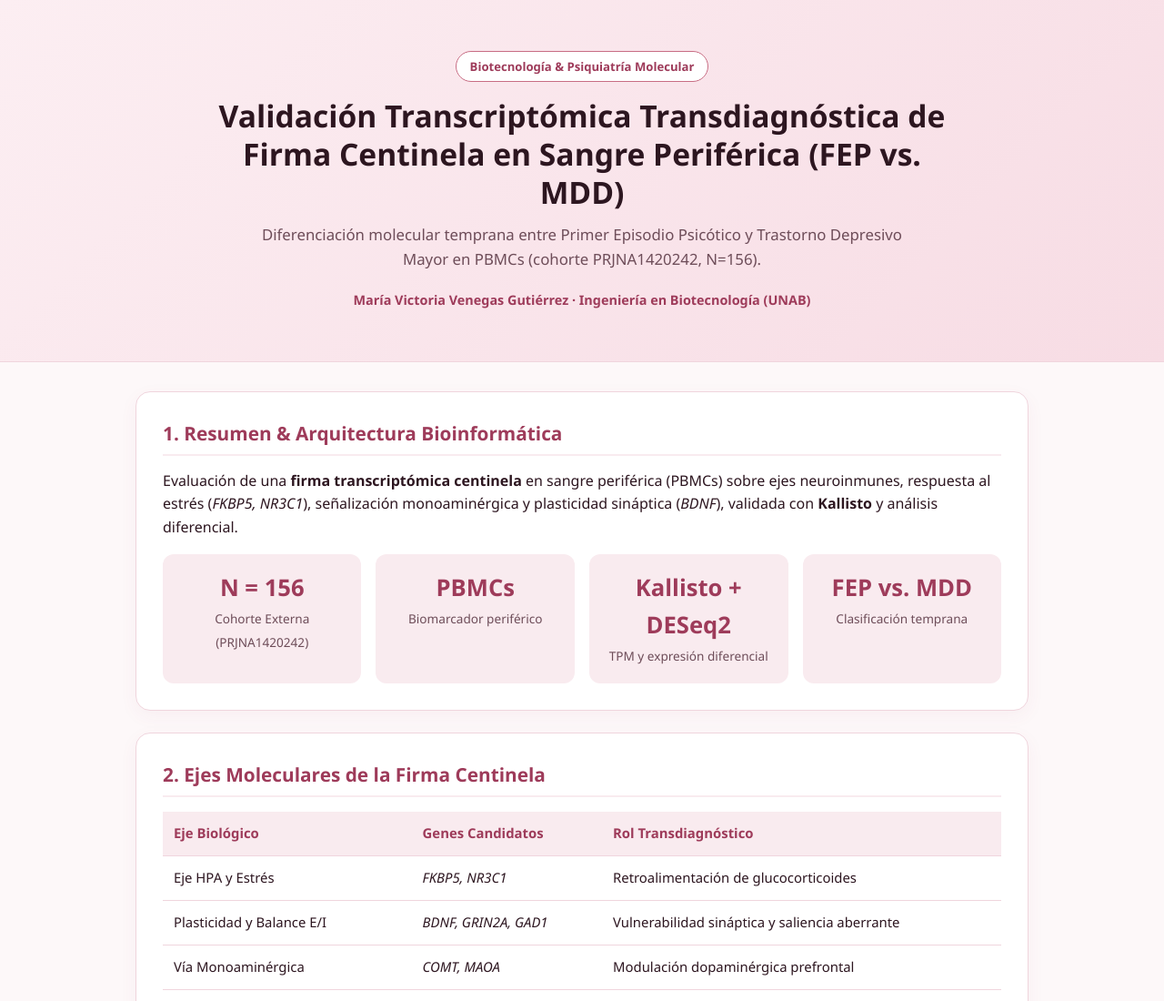
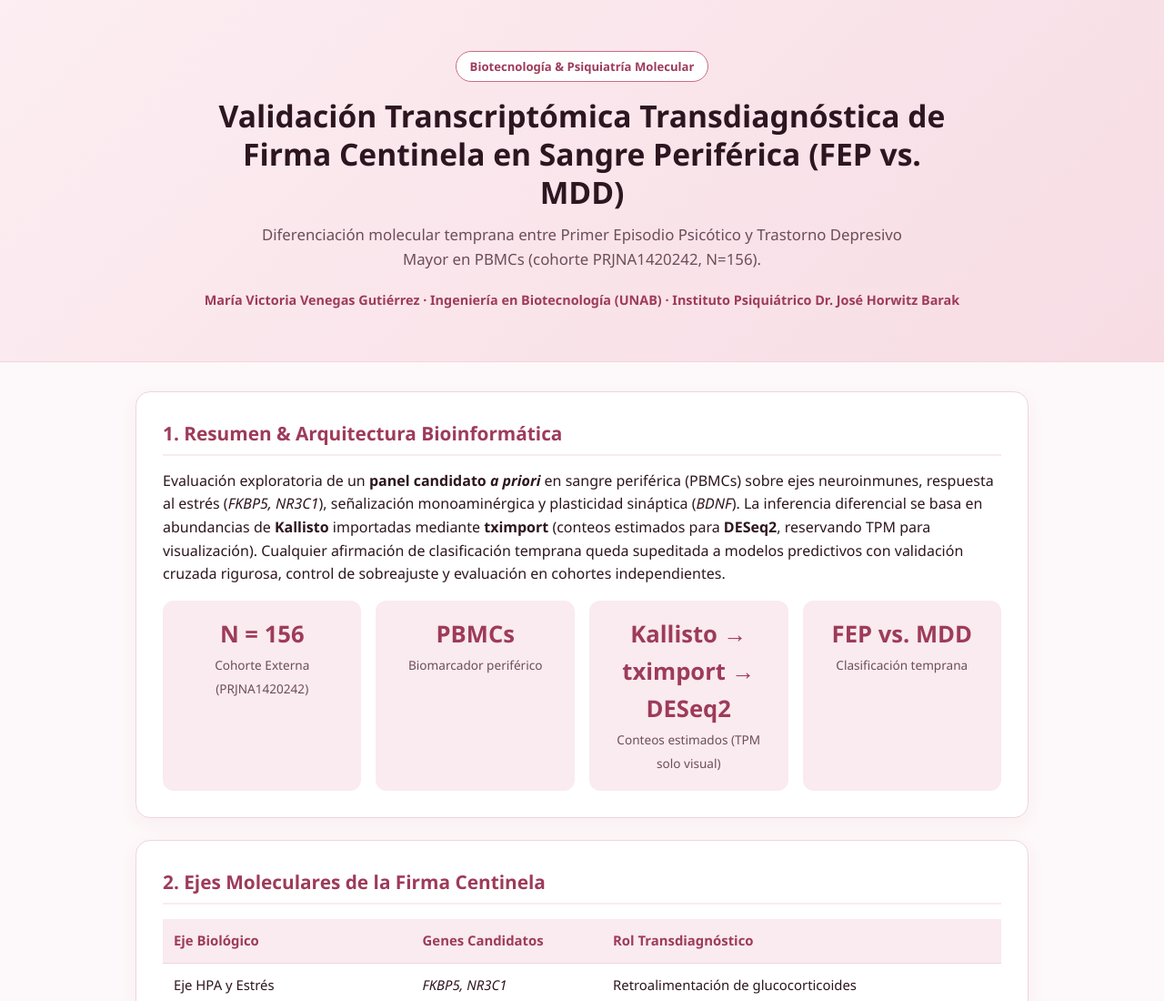
Before and after one commit to ph8bias/tesispsiquiatria-transdiagnostica, a plain HTML site: page index.html in a window 1280 px wide. Shown: the top 1100 px of the page at 91% size. Drawn offline with Linux system fonts and the light colour scheme.

Commit message:
Add files via upload

```diff
--- a/index.html
+++ b/index.html
@@ -4,12 +4,12 @@
 <meta charset="UTF-8"><meta name="viewport" content="width=device-width, initial-scale=1.0">
 <title>Firma Centinela FEP vs. MDD | María Victoria Venegas Gutiérrez — UNAB</title>
 <meta name="description" content="Validación transcriptómica transdiagnóstica en sangre periférica (PBMCs) para diferenciar Primer Episodio Psicótico (FEP) y Depresión Mayor (MDD). Ingeniería en Biotecnología, Universidad Andrés Bello.">
-<meta name="keywords" content="María Victoria Venegas Gutiérrez, psiquiatría transdiagnóstica, FEP, MDD, biomarcadores transcriptómicos, PRJNA1420242, UNAB, Universidad Andrés Bello">
+<meta name="keywords" content="María Victoria Venegas Gutiérrez, psiquiatría transdiagnóstica, FEP, MDD, genes candidatos transcriptómicos, PRJNA1420242, UNAB, Instituto Psiquiátrico Dr. José Horwitz Barak">
 <meta name="author" content="María Victoria Venegas Gutiérrez">
 <meta property="og:title" content="Psiquiatría Transdiagnóstica: Firma Centinela FEP vs. MDD">
-<meta property="og:description" content="Validación bioinformática externa sobre la cohorte PRJNA1420242 (N=156) — Universidad Andrés Bello (UNAB).">
+<meta property="og:description" content="Validación bioinformática externa sobre la cohorte PRJNA1420242 (N=156) — UNAB & Instituto Psiquiátrico Dr. José Horwitz Barak.">
 <meta property="og:url" content="https://ph8bias.github.io/tesispsiquiatria-transdiagnostica/">
-<script type="application/ld+json">{"@context":"https://schema.org","@type":"ScholarlyArticle","name":"Validación transcriptómica transdiagnóstica de firma centinela en sangre periférica (FEP vs. MDD)","author":{"@type":"Person","name":"María Victoria Venegas Gutiérrez"},"affiliation":{"@type":"Organization","name":"Universidad Andrés Bello"}}</script>
+<script type="application/ld+json">{"@context":"https://schema.org","@type":"ScholarlyArticle","name":"Evaluación transcriptómica transdiagnóstica de un panel candidato a priori en sangre periférica (FEP vs. MDD)","author":{"@type":"Person","name":"María Victoria Venegas Gutiérrez"},"affiliation":{"@type":"Organization","name":"Universidad Andrés Bello"}}</script>
 <style>
 :root{--bg:#FDF8F9;--card:#FFFFFF;--blush:#F9EBEF;--rose:#C86D84;--berry:#9E3B5A;--plum:#2D1620;--muted:#6E4D59;--border:#F0D5DD}
 *{box-sizing:border-box;margin:0;padding:0}body{font-family:'Segoe UI',system-ui,sans-serif;background:var(--bg);color:var(--plum);line-height:1.6}
@@ -37,15 +37,15 @@ footer{text-align:center;padding:2rem 1rem;color:var(--muted);font-size:.85rem}
 <span class="badge">Biotecnología & Psiquiatría Molecular</span>
 <h1>Validación Transcriptómica Transdiagnóstica de Firma Centinela en Sangre Periférica (FEP vs. MDD)</h1>
 <p class="sub">Diferenciación molecular temprana entre Primer Episodio Psicótico y Trastorno Depresivo Mayor en PBMCs (cohorte PRJNA1420242, N=156).</p>
-<p class="meta">María Victoria Venegas Gutiérrez · Ingeniería en Biotecnología (UNAB)</p>
+<p class="meta">María Victoria Venegas Gutiérrez · Ingeniería en Biotecnología (UNAB) · Instituto Psiquiátrico Dr. José Horwitz Barak</p>
 </header>
 <main>
 <section class="card"><h2>1. Resumen & Arquitectura Bioinformática</h2>
-<p>Evaluación de una <strong>firma transcriptómica centinela</strong> en sangre periférica (PBMCs) sobre ejes neuroinmunes, respuesta al estrés (<em>FKBP5, NR3C1</em>), señalización monoaminérgica y plasticidad sináptica (<em>BDNF</em>), validada con <strong>Kallisto</strong> y análisis diferencial.</p>
+<p>Evaluación exploratoria de un <strong>panel candidato <em>a priori</em></strong> en sangre periférica (PBMCs) sobre ejes neuroinmunes, respuesta al estrés (<em>FKBP5, NR3C1</em>), señalización monoaminérgica y plasticidad sináptica (<em>BDNF</em>). La inferencia diferencial se basa en abundancias de <strong>Kallisto</strong> importadas mediante <strong>tximport</strong> (conteos estimados para <strong>DESeq2</strong>, reservando TPM para visualización). Cualquier afirmación de clasificación temprana queda supeditada a modelos predictivos con validación cruzada rigurosa, control de sobreajuste y evaluación en cohortes independientes.</p>
 <div class="grid">
 <div class="stat"><strong>N = 156</strong><span>Cohorte Externa (PRJNA1420242)</span></div>
 <div class="stat"><strong>PBMCs</strong><span>Biomarcador periférico</span></div>
-<div class="stat"><strong>Kallisto + DESeq2</strong><span>TPM y expresión diferencial</span></div>
+<div class="stat"><strong>Kallisto → tximport → DESeq2</strong><span>Conteos estimados (TPM solo visual)</span></div>
 <div class="stat"><strong>FEP vs. MDD</strong><span>Clasificación temprana</span></div>
 </div></section>
 <section class="card"><h2>2. Ejes Moleculares de la Firma Centinela</h2>
@@ -60,5 +60,5 @@ footer{text-align:center;padding:2rem 1rem;color:var(--muted);font-size:.85rem}
 <p id="msg" style="color:var(--berry);font-size:.85rem;margin-top:.5rem;"></p>
 </section></main>
 <footer>© 2026 María Victoria Venegas Gutiérrez · Universidad Andrés Bello · Santiago, Chile</footer>
-<script>function copiarCita(){navigator.clipboard.writeText("Venegas Gutiérrez, M. V. (2026). Validación transcriptómica transdiagnóstica de firma centinela en sangre periférica (FEP vs. MDD). Universidad Andrés Bello.");document.getElementById("msg").innerText="✔ Citación copiada al portapapeles.";}</script>
+<script>function copiarCita(){navigator.clipboard.writeText("Venegas Gutiérrez, M. V. (2026). Evaluación transcriptómica transdiagnóstica de un panel candidato a priori en sangre periférica (FEP vs. MDD). Universidad Andrés Bello.");document.getElementById("msg").innerText="✔ Citación copiada al portapapeles.";}</script>
 </body></html>
```
